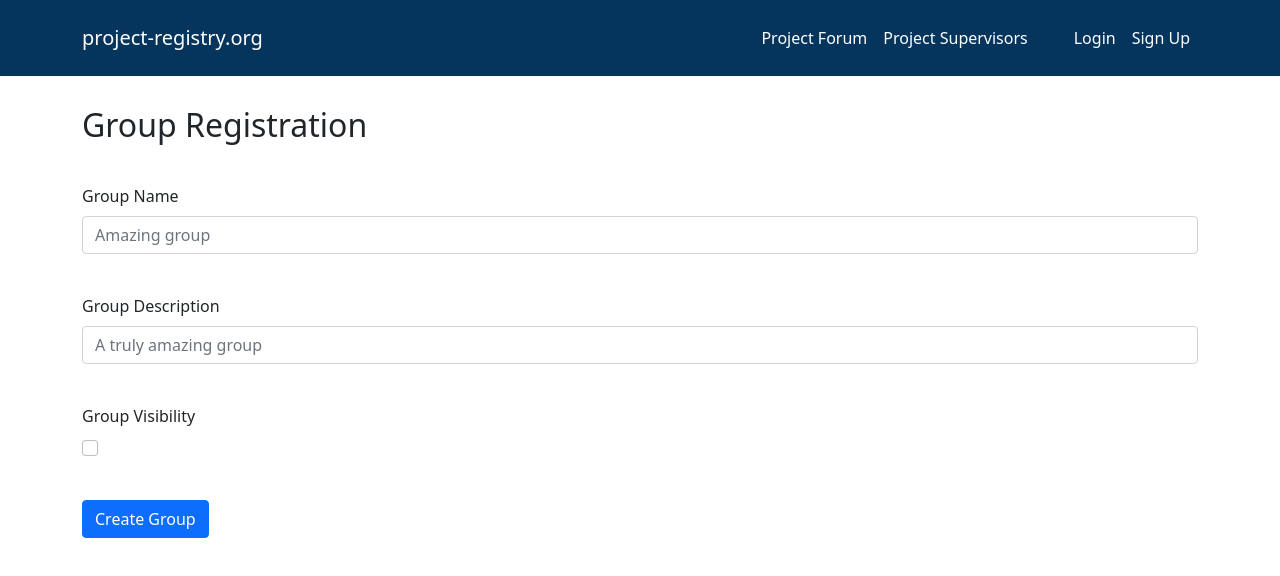
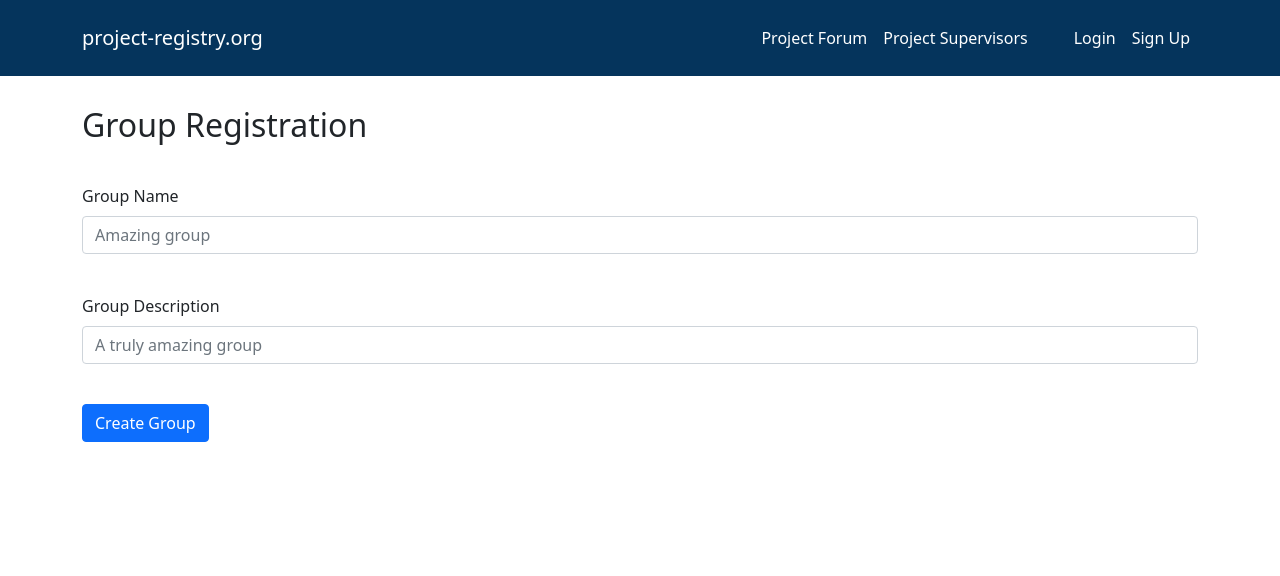
Before and after one commit to Appromode/front-end, a Next.js app: page /group-registration in a window 1280 px wide. Shown: the top 576 px of the page. Built offline with nearby package versions, Linux system fonts and the light colour scheme.

Commit message:
Removed is group visible as this is not needed

```diff
--- a/components/GroupRegistrationForm/index.tsx
+++ b/components/GroupRegistrationForm/index.tsx
@@ -35,7 +35,6 @@ const GroupRegistrationForm: FC = () => (
           groupDescription: string().min(10).max(100).required(),
           groupMembers: array().min(2).max(4).required(),
           groupFiles: array(),
-          isGroupVisible: boolean().required(),
         })
       }
     >
@@ -53,12 +52,6 @@ const GroupRegistrationForm: FC = () => (
             <Field type="text" name="groupDescription" as={FormControl} placeholder="A truly amazing group" />
           </FormGroup>
 
-          <FormGroup controlId="isGroupVisible" className={styles.formGroup}>
-            {(touched.isGroupVisible && errors.isGroupVisible) ? <Alert>{errors.isGroupVisible}</Alert> : ''}
-            <FormLabel>Group Visibility</FormLabel>
-            <Field name="isGroupVisible" as={FormCheck} value={false} />
-          </FormGroup>
-
           <Button type="submit">Create Group</Button>
         </Form>
       )}
```
